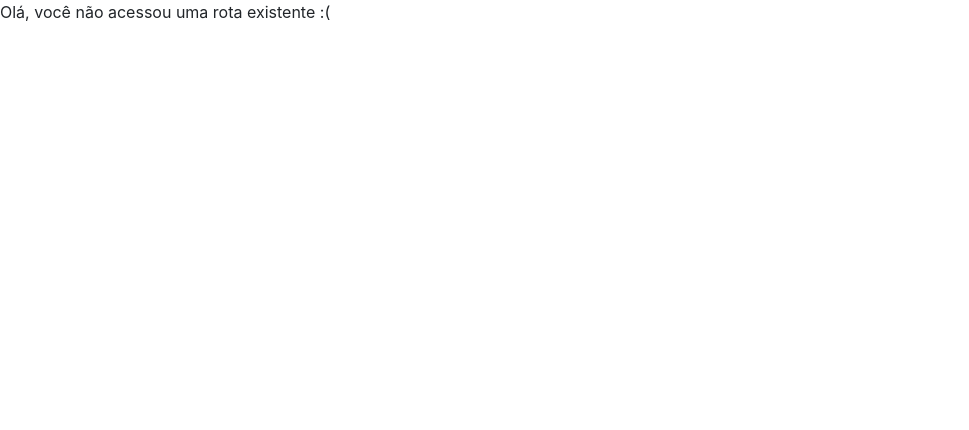
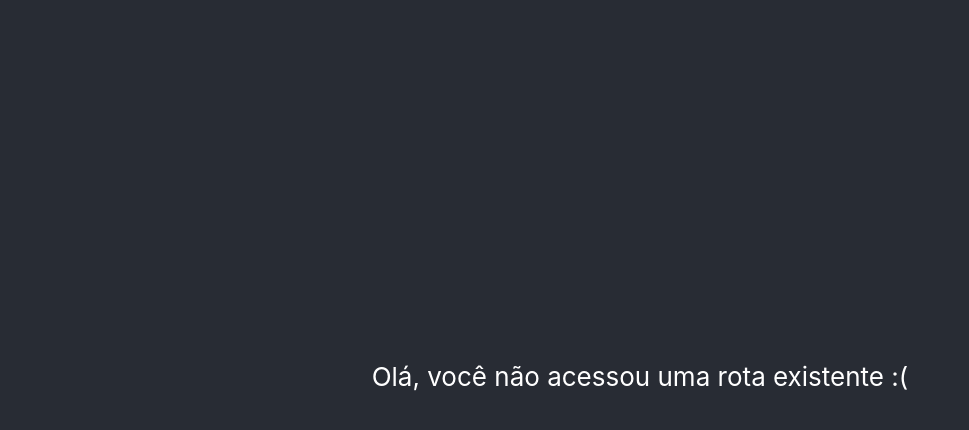
Before and after one commit to lucasguellis/gift-list, a React (Create React App) app: page / in a window 1280 px wide. Shown: the top 430 px of the page, without its empty margins (0-969 px from the left). Built offline with nearby package versions, Linux system fonts and the light colour scheme.

Commit message:
style: fixing Home

```diff
--- a/src/Home.jsx
+++ b/src/Home.jsx
@@ -2,7 +2,7 @@ import "./App.css";
 
 function Home() {
   return (
-    <div className="App">
+    <div className="App-body pb-5">
       <header className="App-header">
         Olá, você não acessou uma rota existente :(
       </header>
```
